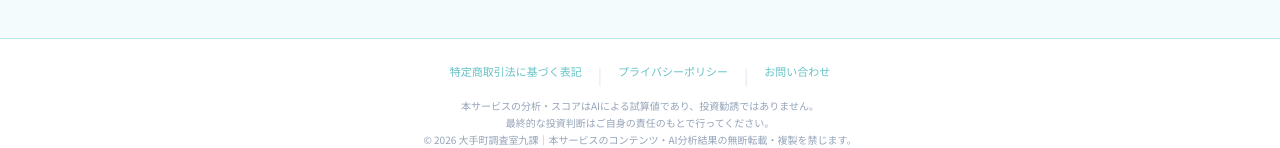
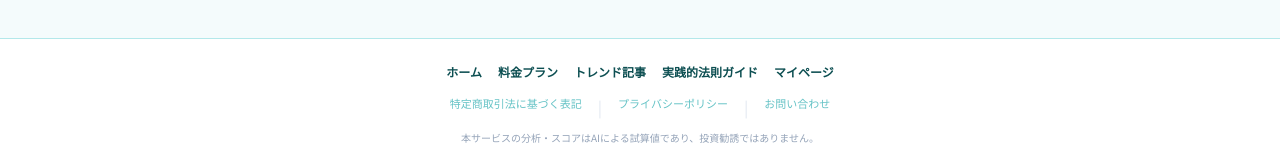
Before and after one commit to shakederice-jp/ipo-scout, a Next.js app: page / in a window 1280 px wide. Shown: the part 1266-1414 px from the top of the page. Built offline with nearby package versions, Linux system fonts and the light colour scheme; no server answers; the database is empty.

Commit message:
add month navigation links and footer internal links

```diff
--- a/src/components/Footer.tsx
+++ b/src/components/Footer.tsx
@@ -13,6 +13,18 @@
 export default function Footer() {
   return (
     <footer style={{ borderTop: "1px solid #b3e8ea", backgroundColor: "white", padding: "24px 16px", textAlign: "center" as const }}>
+      {/* 2026/9/12新設: サイト内の主要ページへの内部リンク行。以前は法的表記3リンクのみ
+          だったが、ユーザー要望「今後も内部的なリンクを張り巡らせたい」を受けて追加。
+          全ページ共通フッターに置くことで、どのページからでも主要ページへ1クリックで
+          移動できるようにした。折り返し対策は既存の3リンク行と同じ方針
+          (flexWrap+各リンクにwhiteSpace:nowrap)を踏襲。 */}
+      <div style={{ display: "flex", justifyContent: "center", flexWrap: "wrap" as const, gap: 16, marginBottom: 14 }}>
+        <a href="/" style={{ fontSize: 12, fontWeight: 700, color: "#0d4f52", textDecoration: "none", whiteSpace: "nowrap" as const }}>ホーム</a>
+        <a href="/plans" style={{ fontSize: 12, fontWeight: 700, color: "#0d4f52", textDecoration: "none", whiteSpace: "nowrap" as const }}>料金プラン</a>
+        <a href="/trends" style={{ fontSize: 12, fontWeight: 700, color: "#0d4f52", textDecoration: "none", whiteSpace: "nowrap" as const }}>トレンド記事</a>
+        <a href="/ipo-guide" style={{ fontSize: 12, fontWeight: 700, color: "#0d4f52", textDecoration: "none", whiteSpace: "nowrap" as const }}>実践的法則ガイド</a>
+        <a href="/mypage" style={{ fontSize: 12, fontWeight: 700, color: "#0d4f52", textDecoration: "none", whiteSpace: "nowrap" as const }}>マイページ</a>
+      </div>
       <div style={{ display: "flex", justifyContent: "center", flexWrap: "wrap" as const, gap: 16, marginBottom: 10 }}>
         <a href="/tokushoho" style={{ fontSize: 11, color: "#66c3c6", textDecoration: "none", whiteSpace: "nowrap" as const }}>特定商取引法に基づく表記</a>
         <span style={{ color: "#e2e8f0" }}>|</span>
```
